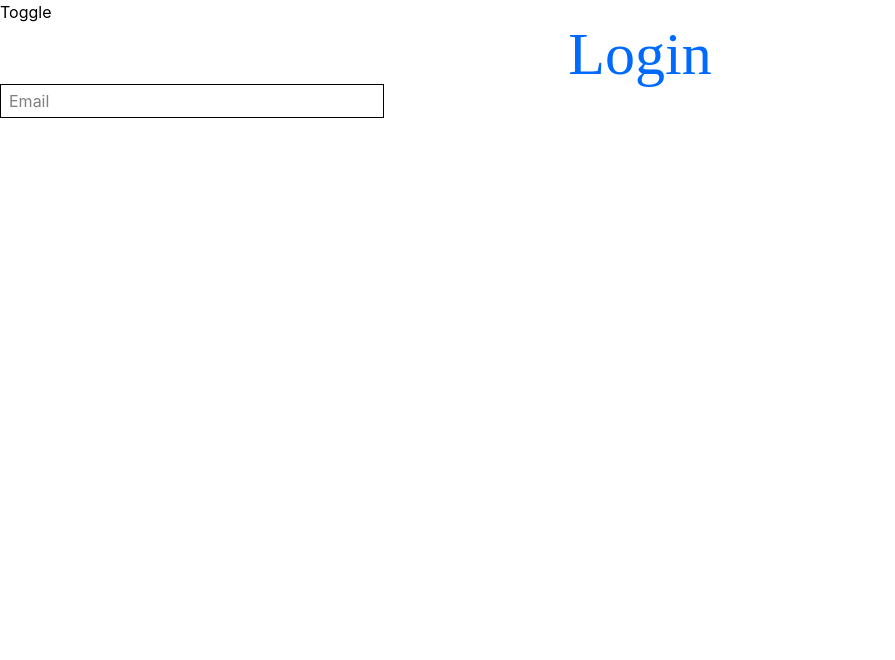
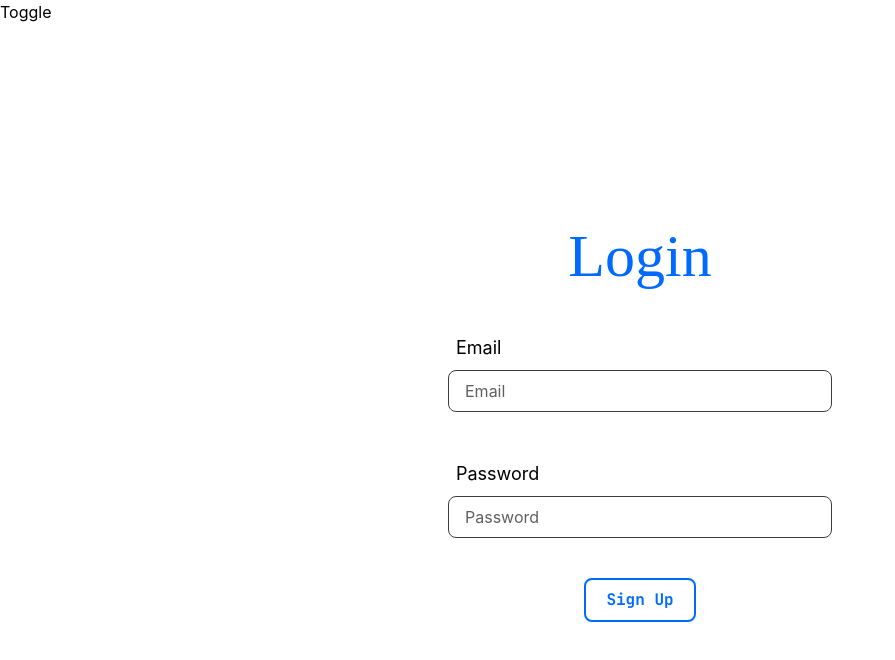
Before and after one commit to bothrayash276/Linklane, a React (Vite) app: page /login in a window 1280 px wide. Shown: the top 660 px of the page, without its empty margins (0-895 px from the left). Built offline with nearby package versions, Linux system fonts and the light colour scheme; a web font is replaced by a local one.

Commit message:
Login Page design ready

```diff
--- a/src/Pages/Login.jsx
+++ b/src/Pages/Login.jsx
@@ -1,10 +1,21 @@
-import React from 'react'
+import React, { useState } from 'react'
 
 const Login = () => {
+
+  // Form State
+  const [email, setEmail] = useState("")
+  const [password, setPassword] = useState("")
+
+  // Fxn to handle form
+  const handleForm = e => {
+    if (e.target.id === 'email') setEmail(e.target.value)
+    else if (e.target.id === 'password') setPassword(e.target.value)
+  }
+
   return (
     <>
       <div
-      className='w-full flex flex-col align-middle justify-center'>
+      className='w-full min-h-screen flex flex-col items-center justify-center gap-10'>
 
         {/* Login Text */}
         <div
@@ -16,14 +27,60 @@ const Login = () => {
         </div>
 
         {/* Form */}
+        <div className="flex flex-col">
+          <label htmlFor="email"
+        className='p-2 sm:w-sm not-sm:w-[20rem] not-sm:mx-5 text-lg
+        dark:text-white
+        text-black
+        ' >
+          Email
+        </label>
+
         <input
         type="email"
         id='email'
         placeholder='Email'
-        className='border max-w-sm p-1 px-2
-        dark:border-[#3f3f3f] dark:placeholder:text-[#3f3f3f]
-        border-black
-        ' />
+        className='border sm:w-sm not-sm:w-[20rem] not-sm:mx-5 p-2 px-4 rounded-lg
+        dark:border-[#5e5e5e] dark:placeholder:text-[#b9b9b9] dark:text-white
+        dark:outline-white outline-black
+        border-[#3d3d3d] placeholder:text-[#5f5f5f] text-black
+        '
+        onClick={e => {handleForm(e)}} />
+        </div>
+
+
+        <div className="flex flex-col">
+          <label htmlFor="email"
+        className='p-2 sm:w-sm not-sm:w-[20rem] not-sm:mx-5 text-lg
+        dark:text-white
+        text-black
+        ' >
+          Password
+        </label>
+
+        <input
+        type="password"
+        id='password'
+        placeholder='Password'
+        className='border sm:w-sm not-sm:w-[20rem] not-sm:mx-5 p-2 px-4 rounded-lg
+        dark:border-[#5e5e5e] dark:placeholder:text-[#b9b9b9] dark:text-white
+        dark:outline-white outline-black
+        border-[#3d3d3d] placeholder:text-[#5f5f5f] text-black
+        '
+        onClick={e => {handleForm(e)}} />
+        </div>
+
+
+        {/* SignUp Button */}
+        <div
+        className='border-2 p-2 px-5 rounded-lg font-bold cursor-pointer
+        dark:border-[#00a6ff] dark:text-[#00a6ff] font-[JetBrains_Mono]
+        dark:hover:bg-[#00a6ff] dark:hover:text-white
+        border-[#006aff] text-[#006aff]
+        hover:bg-[#006aff] hover:text-white
+        '>
+          Sign Up
+        </div>
 
       </div>
     </>
```
